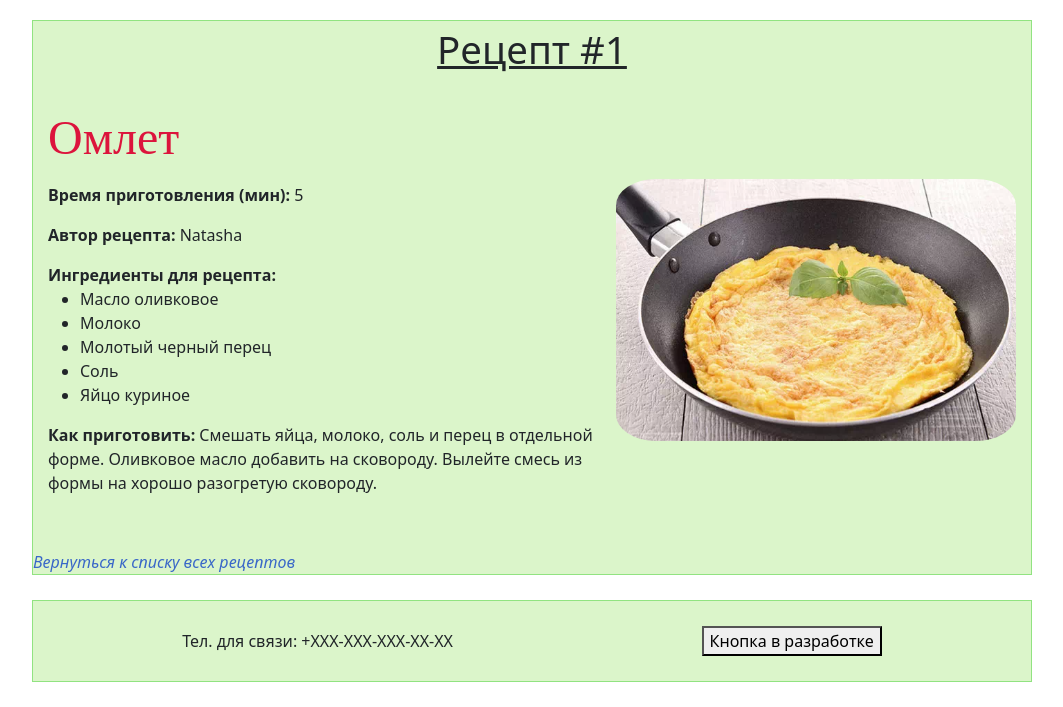
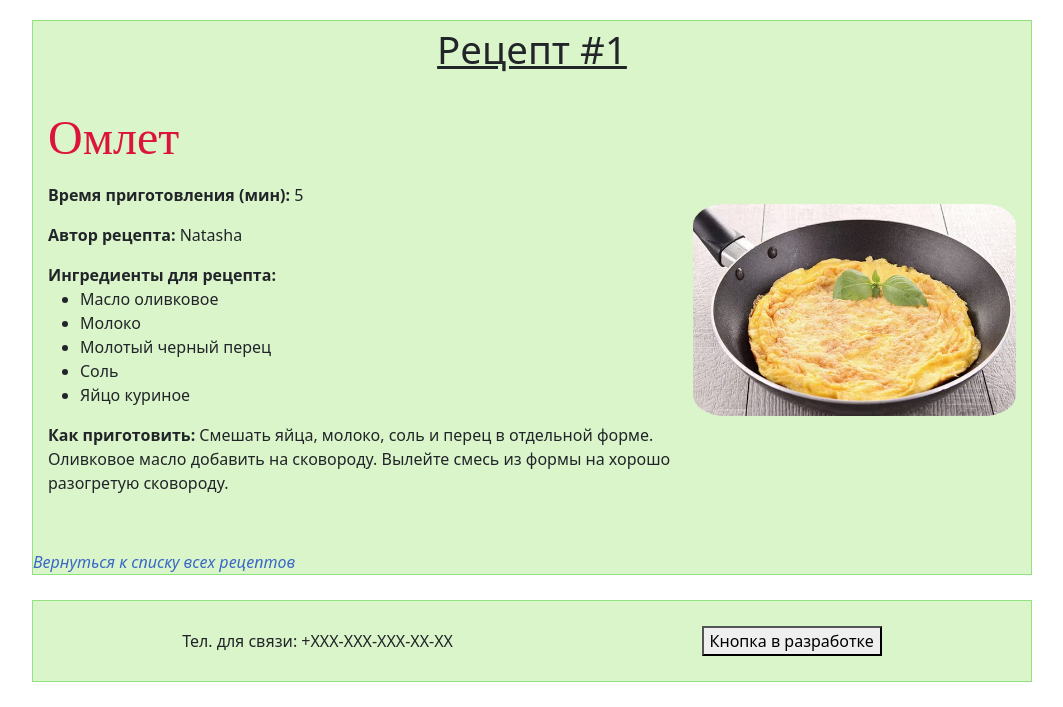
Before and after one commit to natasha-s-geekbrains/django-app, a Django app: page /recipes/1/ in a window 1280 px wide. Shown: the part 239-946 px from the top of the page, without its empty margins (108-1171 px from the left). Run offline with Django 5.2, Linux system fonts and the light colour scheme; data comes from the database, SQL or seed files in the repository; both versions use the stored data as it was after the commit.

Commit message:
styles changed 09feb

```diff
--- a/recipesite/recipeapp/templates/recipeapp/recipe_detail.html
+++ b/recipesite/recipeapp/templates/recipeapp/recipe_detail.html
@@ -24,7 +24,7 @@
         </div>
         {% if recipe.preview %}
         <div>
-            <img src="{{ recipe.preview.url }}" alt="{{ recipe.preview.name }}" width="400px">
+            <img src="{{ recipe.preview.url }}" alt="{{ recipe.preview.name }}">
         </div>
         {% endif %}
 
--- a/recipesite/static/styles.css
+++ b/recipesite/static/styles.css
@@ -64,6 +64,11 @@ section > div {
 .section-index-top-href {
     text-align: center;
 }
+.section-header {
+    text-align: center;
+    text-decoration: underline;
+    font-size: 3vw;
+}
 
 .recipes-list {
     display: grid;
@@ -84,16 +89,6 @@ section > div {
     max-width: 100%;
     height: auto;
 }
-
-
-
-.recipe-detail {
-    display: flex;
-    justify-content: space-around;
-    align-items: center;
-    padding: 15px;
-}
-
 .recipe-name {
     color: #DC143C;
     font-family: serif;
@@ -106,6 +101,20 @@ section > div {
     font-style: normal;
 }
 
+.recipe-detail {
+    display: grid;
+    grid-template-columns: 2fr 1fr;
+    justify-items: stretch;
+    align-items: center;
+    padding: 15px;
+}
+.recipe-detail div img {
+    width: 400px;
+    height: 400px;
+    max-width: 100%;
+    height: auto;
+}
+
 
 .ingredients-list {
     display: grid;
@@ -113,11 +122,6 @@ section > div {
     align-items: center;
     border: 1px solid #91e381;
     padding: 15px;
-}
-.section-header {
-    text-align: center;
-    text-decoration: underline;
-    font-size: 3vw;
 }
 .ingred-list-img-div{
     justify-self: center;
@@ -148,7 +152,8 @@ section > div {
 }
 .ingred-det-img img {
     width: 300px;
-    height: 300px;
+    max-width: 100%;
+    height: auto;
 }
 
 .user-data {
```
Also changed, not shown: recipesite/recipesite/urls.py (+0 -24 lines), recipesite/database/db.sqlite3.
